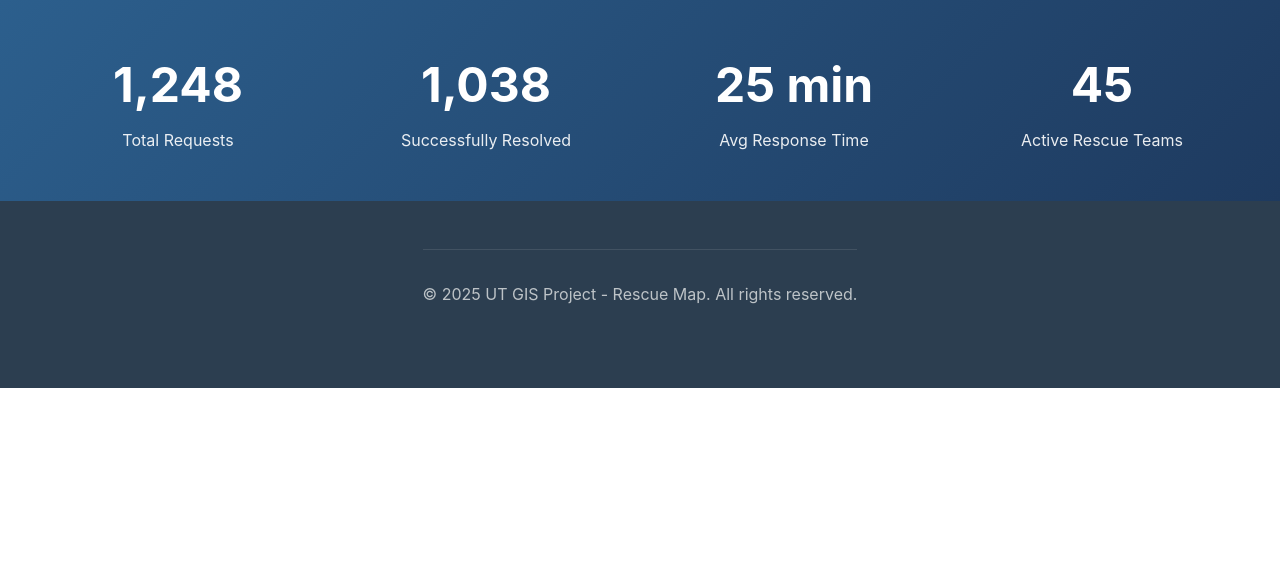
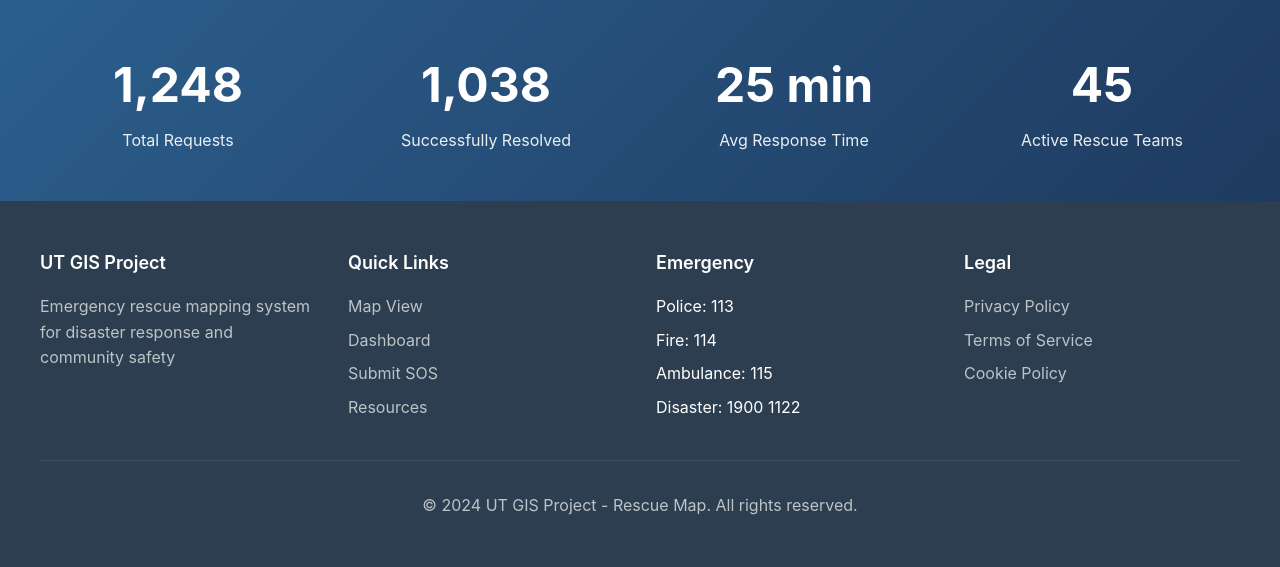
Before and after one commit to lamlv723/sos-rescue-map, a Django app: page /about/ in a window 1280 px wide. Shown: the part 3277-3844 px from the top of the page. Before the commit the page ends 3665 px from the top, so only its background shows below. Run offline with Django 5.2, Linux system fonts and the light colour scheme.

Commit message:
add logo and remove footer first page

```diff
--- a/rescue_map_project/core/templates/core/base.html
+++ b/rescue_map_project/core/templates/core/base.html
@@ -44,13 +44,46 @@
     {% block content %}
     {% endblock %}
 
+    {% block footer %}
+    <!-- Footer -->
     <footer class="footer">
         <div class="footer__container">
-            <div class="footer__bottom">
-                <p>&copy; {% now "Y" %} UT GIS Project - Rescue Map. All rights reserved.</p>
+            <div class="footer__section">
+                <h4 class="footer__title">UT GIS Project</h4>
+                <p class="footer__text">Emergency rescue mapping system for disaster response and community safety</p>
+            </div>
+            <div class="footer__section">
+                <h4 class="footer__title">Quick Links</h4>
+                <ul class="footer__links">
+                    <li><a href="{% url 'gis_map:index' %}">Map View</a></li>
+                    <li><a href="{% url 'analytics:dashboard' %}">Dashboard</a></li>
+                    <li><a href="{% url 'emergency:submit' %}">Submit SOS</a></li>
+                    <li><a href="{% url 'resources:list' %}">Resources</a></li>
+                </ul>
+            </div>
+            <div class="footer__section">
+                <h4 class="footer__title">Emergency</h4>
+                <ul class="footer__links">
+                    <li>Police: 113</li>
+                    <li>Fire: 114</li>
+                    <li>Ambulance: 115</li>
+                    <li>Disaster: 1900 1122</li>
+                </ul>
+            </div>
+            <div class="footer__section">
+                <h4 class="footer__title">Legal</h4>
+                <ul class="footer__links">
+                    <li><a href="#">Privacy Policy</a></li>
+                    <li><a href="#">Terms of Service</a></li>
+                    <li><a href="#">Cookie Policy</a></li>
+                </ul>
             </div>
         </div>
+        <div class="footer__bottom">
+            <p>&copy; 2024 UT GIS Project - Rescue Map. All rights reserved.</p>
+        </div>
     </footer>
+    {% endblock %}
 
     <script src="{% static 'core/js/main.js' %}"></script>
     {% block extra_js %}{% endblock %}
--- a/rescue_map_project/gis_map/templates/gis_map/index.html
+++ b/rescue_map_project/gis_map/templates/gis_map/index.html
@@ -160,3 +160,6 @@
     </div>
 </main>
 {% endblock %}
+<!-- remove footer for this page -->
+{% block footer %}
+    {% endblock %}
```
Also changed, not shown: rescue_map_project/core/static/core/images/logo-4k-no-background.svg (added).
